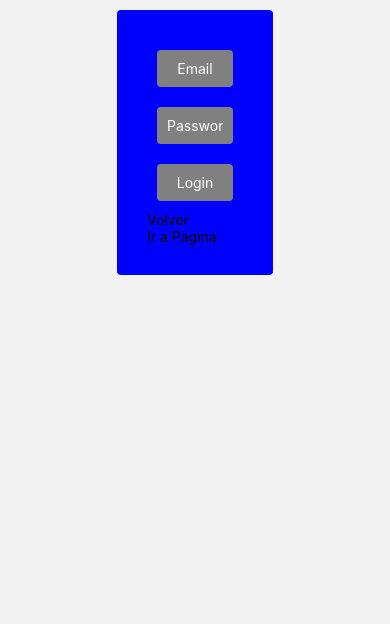
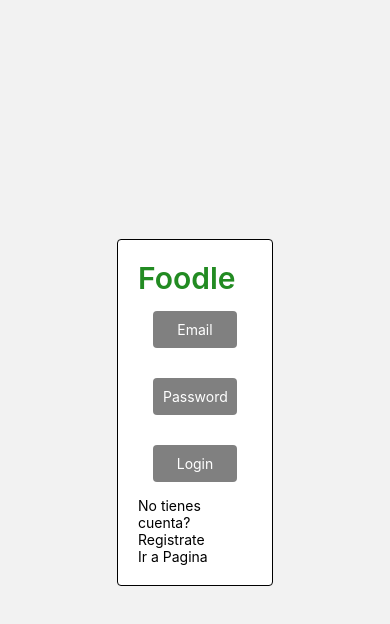
Before and after one commit to BrunogGallo/segundoProyectoProg3, a React Native app in the folder my-app/: screen /Login in a window 390 px wide. Shown: the top 624 px of the page. Built offline with nearby package versions, Linux system fonts and the light colour scheme.

Commit message:
cambios en login, register y profile

```diff
--- a/my-app/App.js
+++ b/my-app/App.js
@@ -21,8 +21,8 @@ class App extends Component {
     return (
       <NavigationContainer>
         <Stack.Navigator>
+          <Stack.Screen name='Login' component={Login} options={{ headerShown: false }}/>
           <Stack.Screen name='Register' component={Register} options={{ headerShown: false }}/>
-          <Stack.Screen name='Login' component={Login} options={{ headerShown: false }}/>
           <Stack.Screen name='AppMainPage' component={AppMainPage} options={{ headerShown: false }}/>
         </Stack.Navigator>
       </NavigationContainer>
--- a/my-app/src/components/Login.js
+++ b/my-app/src/components/Login.js
@@ -1,5 +1,5 @@
 import React, { Component } from 'react'
-import { StyleSheet, Text, TextInput, TouchableOpacity, View } from 'react-native'
+import { StyleSheet, Text, TextInput, TouchableOpacity, View, ActivityIndicator } from 'react-native'
 import { auth } from '../firebase/config'
 
 class Login extends Component {
@@ -9,10 +9,18 @@ class Login extends Component {
         this.state = {
             email: '',
             password: '',
-
+            loader: true
         }
     }
 
+    componentDidMount() {
+        auth.currentUser ==! null
+            ? this.props.navigation.navigate('AppMainPage')
+            : this.setState({
+                loader: false
+            })
+
+    }
     onSubmit2() {
         auth.signInWithEmailAndPassword(this.state.email, this.state.password)
             .then(response => {
@@ -28,13 +36,14 @@ class Login extends Component {
     render() {
         return (
             <React.Fragment>
+
+                {
+                this.state.loader
+                ? <ActivityIndicator size='large' color='black' />
+                :
                 <View style={styles.mainContainer}>
                     <View style={styles.contendorLogin}>
-                        {
-                            this.state.loggedIn
-                                ? <Text>Hola, {auth.currentUser?.email}</Text>
-                                : ''
-                        }
+                        <Text style={styles.title}>Foodle</Text>
                         <TextInput style={styles.fuenteLogin}
                             keyboardType='email-adress'
                             placeholder='Email'
@@ -51,9 +60,9 @@ class Login extends Component {
                         <TouchableOpacity onPress={() => this.onSubmit2()}>
                             <Text style={styles.fuenteLogin}>Login</Text>
                         </TouchableOpacity>
-                        <Text>{this.state.loggedIn}</Text>
-                        <TouchableOpacity onPress={() => this.props.navigation.goBack()}>
-                            <Text>Volver</Text>
+
+                        <TouchableOpacity onPress={() => this.props.navigation.navigate('Register')}>
+                            <Text>No tienes cuenta? Registrate</Text>
                         </TouchableOpacity>
 
                         <TouchableOpacity onPress={() => this.props.navigation.navigate("AppMainPage")}>
@@ -61,6 +70,9 @@ class Login extends Component {
                         </TouchableOpacity>
                     </View>
                 </View>
+
+                }
+
             </React.Fragment>
         )
     }
@@ -68,23 +80,31 @@ class Login extends Component {
 
 const styles = StyleSheet.create({
     mainContainer: {
-        alignItems: 'center'
+        alignItems: 'center',
+        justifyContent: 'center',
+        height: '100vh'
+    },
+    title: {
+        fontWeight: '600',
+        fontSize: '30px',
+        color: 'forestgreen'
     },
     contendorLogin: {
         flexDirection: 'column',
-        margin: 10,
-        padding: 30,
+        marginBottom: 20,
+        padding: 20,
         width: '40%',
         textAlign: 'center',
-        backgroundColor: 'blue',
+        backgroundColor: 'white',
         borderRadius: 4,
+        border: '1px solid'
     },
     fuenteLogin: {
         color: 'white',
         textAlign: 'center',
         margin: 3,
         backgroundColor: 'grey',
-        margin: 10,
+        margin: 15,
         padding: 10,
         borderRadius: 4
     }
--- a/my-app/src/components/Register.js
+++ b/my-app/src/components/Register.js
@@ -1,91 +1,125 @@
-import React, {Component} from 'react'
-import { StyleSheet, Text, TextInput, TouchableOpacity, View } from 'react-native'
-import {db, auth} from '../firebase/config'
+import React, { Component } from 'react'
+import { ActivityIndicator, StyleSheet, Text, TextInput, TouchableOpacity, View } from 'react-native'
+import { db, auth } from '../firebase/config'
 
 class Register extends Component {
 
-    constructor () {
-        super ()
-        this.state ={
+    constructor() {
+        super()
+        this.state = {
+            username: '',
             email: '',
             password: '',
-            dni: '',
-            edad: '',
+            age: '',
+            nationality: '',
             registered: false,
-            loggedIn: false,
+            loader: true
 
         }
     }
 
-    onSubmit () {
+    componentDidMount() {
+        this.setState({
+            loader: false
+        })
+    }
+
+    onSubmit() {
         auth.createUserWithEmailAndPassword(this.state.email, this.state.password)
-        .then (response => {
-            this.setState({registered: true})
+            .then(response => {
+                this.setState({ registered: true })
                 db.collection('datosUsuario').add({
                     owner: this.state.email,
                     createdAt: Date.now(),
-                dni: this.state.dni,
-                edad: this.state.edad
+                    age: this.state.age,
+                    username: this.state.username,
+                    nationality: this.state.nationality
                 })
             })
-        .then ( ()=> this.props.navigation.navigate("Login"))
+            .then(() => this.props.navigation.navigate("Login"))
             .catch(error => {
                 console.log(error);
-            console.log(this.state.registered);
             })
     }
 
 
-    render () {
+    render() {
         return (
             <React.Fragment>
+                <View style={styles.mainContainer}>
+                    {
+                        this.state.loader
+                            ? <ActivityIndicator />
+                            :
                             <View style={styles.contendorLogin}>
+                                <Text style={styles.title}>Foodle</Text>
                                 <TextInput style={styles.fuenteLogin}
                                     keyboardType='email-adress'
                                     placeholder='Email'
-                    onChangeText={text => this.setState({email: text})}
+                                    onChangeText={text => this.setState({ email: text })}
                                     value={this.state.email}
+                                />
+                                <TextInput style={styles.fuenteLogin}
+                                    keyboardType='default'
+                                    placeholder='Nombre de usuario'
+                                    onChangeText={text => this.setState({ username: text })}
+                                    value={this.state.username}
                                 />
                                 <TextInput style={styles.fuenteLogin}
                                     keyboardType='default'
                                     placeholder='Password'
                                     secureTextEntry={true}
-                    onChangeText={text => this.setState({password: text})}
+                                    onChangeText={text => this.setState({ password: text })}
                                     value={this.state.password}
                                 />
                                 <TextInput style={styles.fuenteLogin}
-                    keyboardType='numeric'
-                    placeholder='Dni'
-                    onChangeText={text => this.setState({dni: text})}
-                    value={this.state.dni}
+                                    keyboardType='default'
+                                    placeholder='Nacionalidad'
+                                    onChangeText={text => this.setState({ nationality: text })}
+                                    value={this.state.nationality}
                                 />
                                 <TextInput style={styles.fuenteLogin}
                                     keyboardType='numeric'
                                     placeholder='Edad'
-                    onChangeText={text => this.setState({edad: text})}
-                    value={this.state.edad}
+                                    onChangeText={text => this.setState({ age: text })}
+                                    value={this.state.age}
                                 />
                                 <TouchableOpacity onPress={() => this.onSubmit()}>
                                     <Text style={styles.fuenteLogin}>Sign In</Text>
                                 </TouchableOpacity>
 
-                    <TouchableOpacity onPress={ ()=> this.props.navigation.navigate('Login')}>
+                                <TouchableOpacity onPress={() => this.props.navigation.navigate('Login')}>
                                     <Text>Ya tienes cuenta? Ingresa</Text>
                                 </TouchableOpacity>
+                            </View>
+                    }
+
                 </View>
             </React.Fragment>
         )
     }
 }
 
-const styles = StyleSheet.create ({
+const styles = StyleSheet.create({
+    mainContainer: {
+        alignItems: 'center',
+        justifyContent: 'center',
+        height: '100vh',
+    },
+    title: {
+        fontWeight: '600',
+        fontSize: '30px',
+        color: 'forestgreen'
+    },
     contendorLogin: {
         flexDirection: 'column',
-        margin: 10,
+        marginBottom: 10,
         padding: 10,
-        width: '100%',
-        backgroundColor: 'blue',
+        width: '40%',
+        backgroundColor: 'white',
         borderRadius: 4,
+        border: '1px solid',
+        textAlign: 'center'
     },
     fuenteLogin: {
         color: 'white',
--- a/my-app/src/screens/Profile.js
+++ b/my-app/src/screens/Profile.js
@@ -1,5 +1,5 @@
 import React, { Component } from "react";
-import { ActivityIndicator, FlatList, Text, TouchableOpacity, View } from 'react-native'
+import { ActivityIndicator, FlatList, Text, TouchableOpacity, View, Image } from 'react-native'
 import { StyleSheet } from "react-native";
 import { auth, db } from "../firebase/config";
 
@@ -53,17 +53,22 @@ class Profile extends Component {
 
     render() {
         return (
-                <View style={styles.contenedor}>
+            <React.Fragment>
                 {
                     this.state.loaderData
                         ?
-                        <ActivityIndicator size='large' color='black'/>
+                        <ActivityIndicator size='large' color='black' />
                         :
-                        <View style={styles.contenedorMain}>
+                        <View style={styles.userDataContainer}>
+                            <Image style={styles.image}
+                                source={require('../../assets/default-user-image.png')}
+                                resizeMode='contain'
+                            />
+                            <View>
+                            <Text>{this.state.datosUsuario?.username}</Text>
                             <Text>{auth.currentUser?.email}</Text>
-                        <Text>Age: {this.state.datosUsuario?.edad}</Text>
-                        <Text>Dni: {this.state.datosUsuario?.dni}</Text>
-                        <MyCamera />
+                            <Text>{this.state.datosUsuario?.nationality}</Text>
+                            </View>
                         </View>
                 }
 
@@ -71,7 +76,7 @@ class Profile extends Component {
                 {
                     this.state.loader
                         ?
-                        <ActivityIndicator size='large' color='black'/>
+                        <ActivityIndicator size='large' color='black' />
                         :
                         <FlatList
                             data={this.state.postsUsuario}
@@ -79,19 +84,28 @@ class Profile extends Component {
                             renderItem={({ item }) => <Posts postData={item} />}
                         />
                 }
-                </View>
+            </React.Fragment>
         )
     }
 
 }
 const styles = StyleSheet.create({
-    contenedor: {
+    mainContainer: {
         textAlign: 'center',
         padding: 10
     },
-    contenedorMain: {
-        alignItems:'center',
-        justifyContent: 'center'
+    image: {
+        height: 50,
+        width: 50
+    },
+    userDataContainer: {
+        flexDirection: 'row',
+        justifyContent: 'space-evenly',
+        alignItems: 'center',
+        marginTop: 20,
+        padding: 10,
+        backgroundColor: 'white'
+
     }
 })
 export default Profile
```
Also changed, not shown: my-app/assets/default-user-image.png (added). Lines whose indentation alone changed are shown as unchanged.
